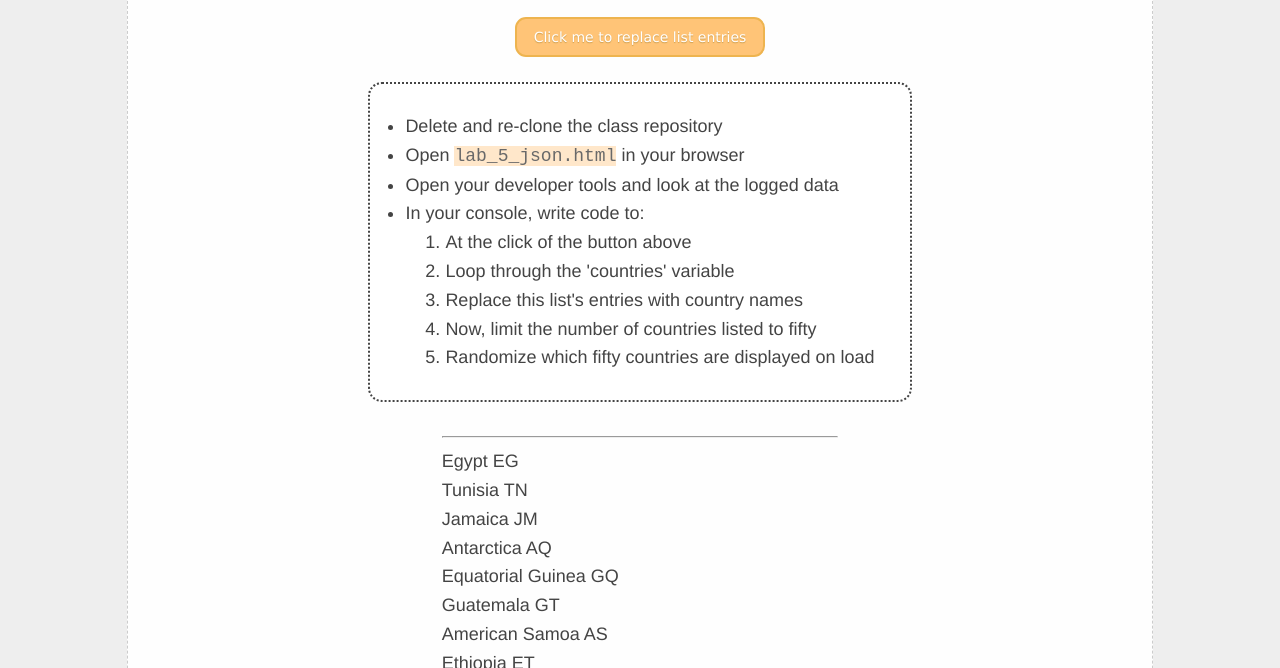
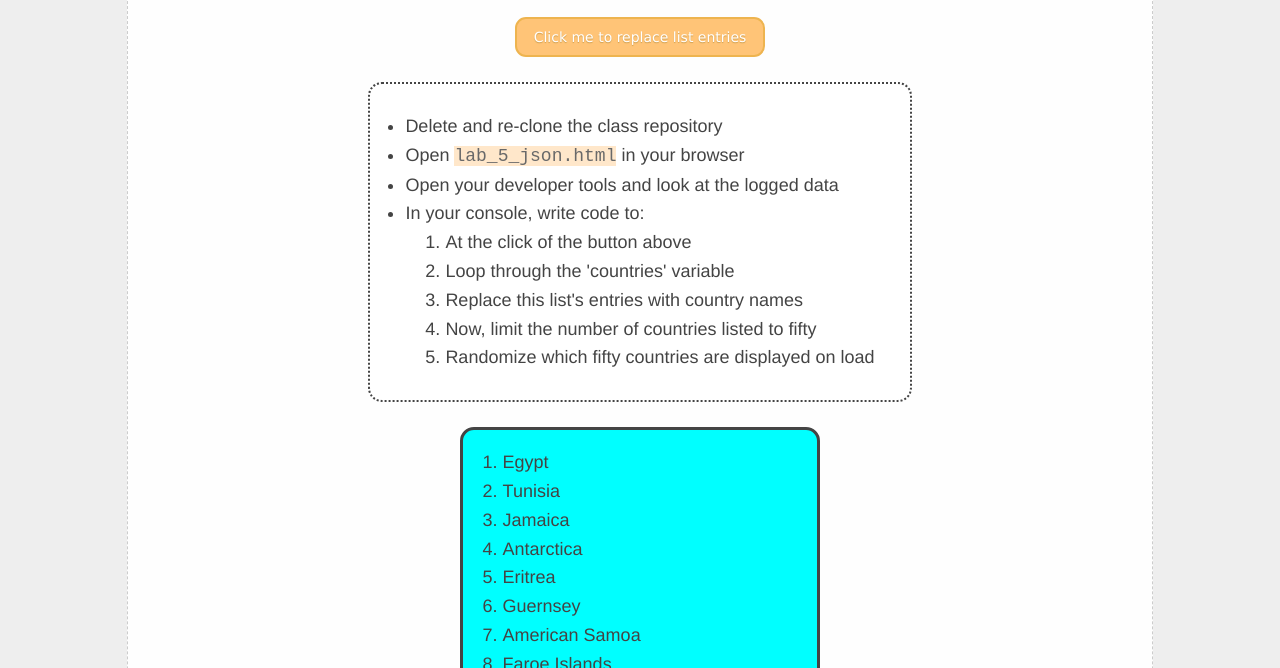
Before and after one commit to EmanAman/EmanAman.github.io, a plain HTML site: page lab_5/index.html in a window 1280 px wide. Both pictures are taken after a click on the button "Click me to replace list entries". Shown: the part 132-800 px from the top of the page. Drawn offline with Linux system fonts and the light colour scheme.

Commit message:
Update index.html

```diff
--- a/lab_5/index.html
+++ b/lab_5/index.html
@@ -28,7 +28,7 @@
           </li>
         </ul>
       </div>
-      <div id="List"></div>
+      <div id="List" style="border-style :solid;background-color: aqua"></div>
       <div class="footer"></div>
     </div>
   </div>
@@ -285,21 +285,25 @@
     function countryloop(){
       const str = sessionStorage.getItem("country_list");
       const nations  = JSON.parse(str);
+      var nats_copy = nations;
       var nats =[];
 
+
       for (let i=0; i< 50;i++){
-        nats.push(nations[Math.floor(Math.random() * countries.length)]);
+        nats.push(nats_copy[Math.floor(Math.random() * (countries.length-i))]);
+        nats_copy = nats_copy.filter((item) => !nats.includes(item));
       }
       console.log(nats);
       return nats;
     }
 
     function display_array(){
-      var e = "<hr/>";
+      var e = '<ol type="1">';
       var arr = countryloop();
       for (var y=0; y<arr.length; y++){
-          e +=  arr[y].name+" "+arr[y].code + "<br/>";
+          e +=   "<li> " +arr[y].name + "</li>";
       }
+      e += '</ol>'
       document.getElementById("List").innerHTML = e;
     }
 
```
